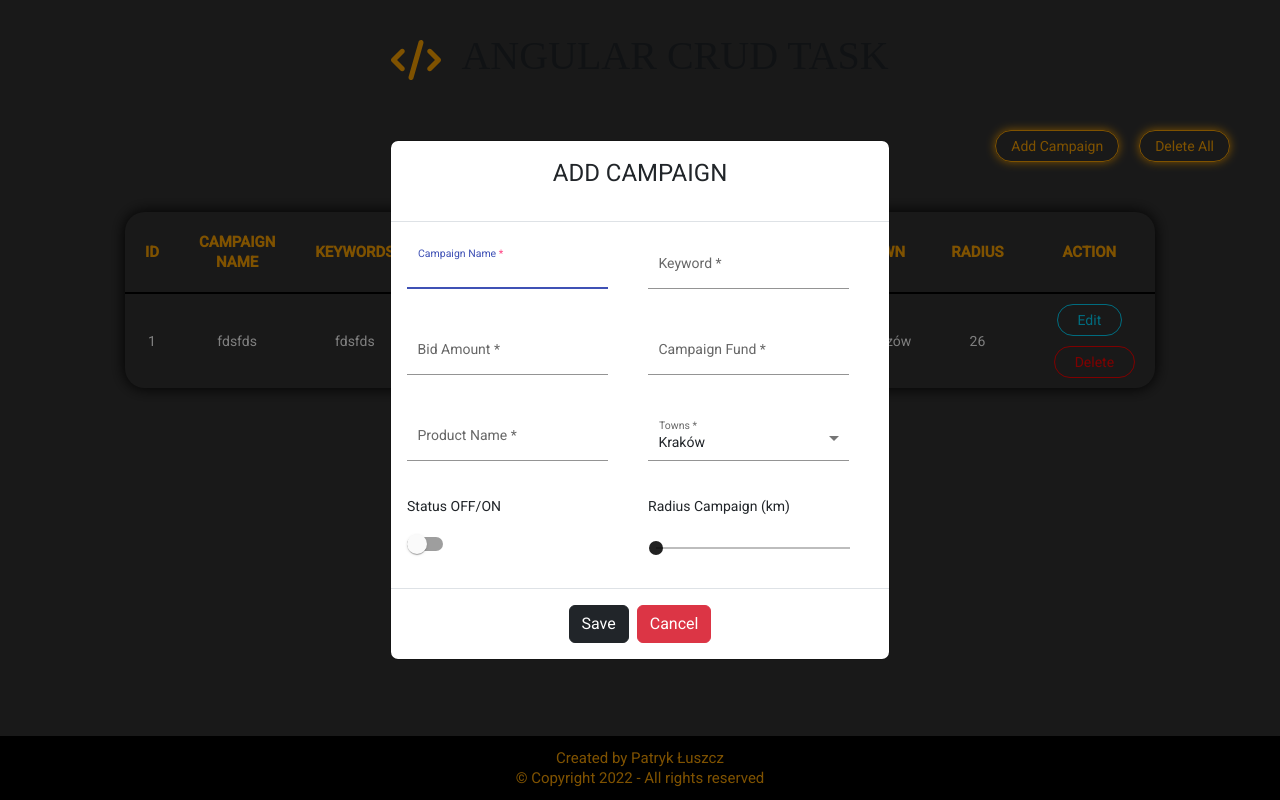
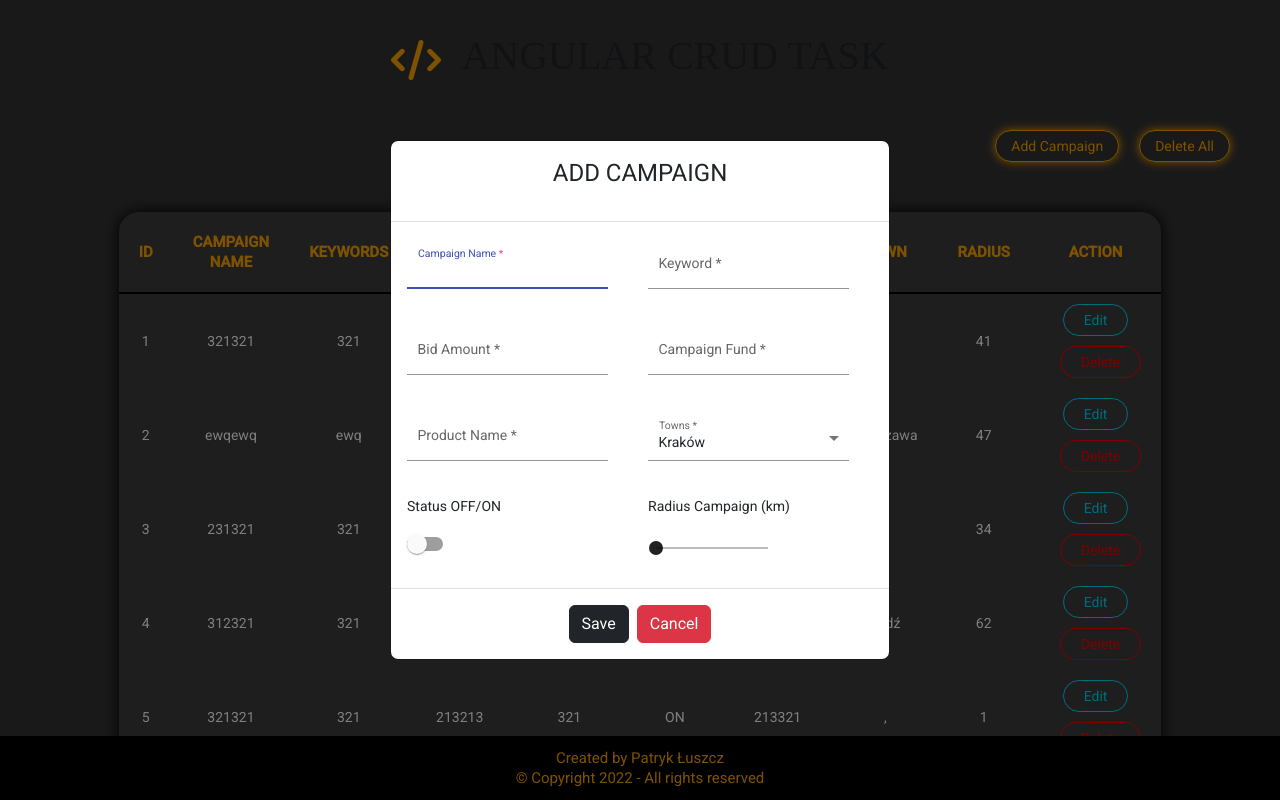
Before and after one commit to patrykluszcz/CRUD-campaign-manager, an Angular app: page / in a window 1280 px wide. Both pictures are taken after a click on the button "Add Campaign". Built offline with nearby package versions, Linux system fonts and the light colour scheme; data requests are answered from the project's data file; a web font is replaced by a local one.

Commit message:
fix: problem with add data to table (need reload)

```diff
--- a/db.json
+++ b/db.json
@@ -1,15 +1,68 @@
 {
   "posts": [
     {
-      "campaignName": "fdsfds",
-      "keyword": "fdsfds",
-      "bidAmount": 324,
-      "campaignFund": 234,
+      "campaignName": "321321",
+      "keyword": "321",
+      "bidAmount": 312321,
+      "campaignFund": 3213213,
       "status": "ON",
-      "productName": "42332r",
-      "town": "Rzeszów",
-      "radius": 26,
+      "productName": "ewqewq",
+      "town": [
+        null,
+        null
+      ],
+      "radius": 41,
       "id": 1
+    },
+    {
+      "campaignName": "ewqewq",
+      "keyword": "ewq",
+      "bidAmount": 321321,
+      "campaignFund": 321213213,
+      "status": "ON",
+      "productName": "321312321",
+      "town": "Warszawa",
+      "radius": 47,
+      "id": 2
+    },
+    {
+      "campaignName": "231321",
+      "keyword": "321",
+      "bidAmount": 312321,
+      "campaignFund": 321321,
+      "status": "ON",
+      "productName": "321231",
+      "town": [
+        null,
+        null
+      ],
+      "radius": 34,
+      "id": 3
+    },
+    {
+      "campaignName": "312321",
+      "keyword": "321",
+      "bidAmount": 21331232,
+      "campaignFund": 1321312,
+      "status": "ON",
+      "productName": "231321",
+      "town": "Łódź",
+      "radius": 62,
+      "id": 4
+    },
+    {
+      "campaignName": "321321",
+      "keyword": "321",
+      "bidAmount": 213213,
+      "campaignFund": 321,
+      "status": "ON",
+      "productName": "213321",
+      "town": [
+        null,
+        null
+      ],
+      "radius": 1,
+      "id": 5
     }
   ],
   "comments": [],
--- a/src/app/app.module.ts
+++ b/src/app/app.module.ts
@@ -8,7 +8,6 @@ import { AppComponent } from './app.component';
 import { NgbModule } from '@ng-bootstrap/ng-bootstrap';
 import { HeaderComponent } from './header/header.component';
 import { MainComponent } from './main/main.component';
-import { FormatableSliderComponent } from './main/modal-campaign/formatable-slider/formatable-slider.component';
 import { FooterComponent } from './footer/footer.component';
 import { FontAwesomeModule } from '@fortawesome/angular-fontawesome';
 import { ModalCampaignComponent } from './main/modal-campaign/modal-campaign.component';
@@ -20,7 +19,6 @@ import { BrowserAnimationsModule } from '@angular/platform-browser/animations';
     HeaderComponent,
     MainComponent,
     ModalCampaignComponent,
-    FormatableSliderComponent,
     FooterComponent,
   ],
   imports: [
--- a/src/app/main/main.component.html
+++ b/src/app/main/main.component.html
@@ -3,9 +3,7 @@
     <button class="main_buttons_addCampaign" (click)="openModal()">
       Add Campaign
     </button>
-    <button class="main_buttons_deleteAll" (click)="deleteAllCampaigns()">
-      Delete All
-    </button>
+    <button class="main_buttons_deleteAll">Delete All</button>
   </div>
 
   <div class="main_wrapper">
@@ -36,7 +34,12 @@
           <td>{{ campaignProperty.town }}</td>
           <td>{{ campaignProperty.radius }}</td>
           <td>
-            <button class="table_td_editBtn" (click)="openModal()">Edit</button>
+            <button
+              class="table_td_editBtn"
+              (click)="editCampaign(campaignProperty.id)"
+            >
+              Edit
+            </button>
             <button
               class="table_td_deleteBtn"
               (click)="deleteCampaign(campaignProperty)"
--- a/src/app/main/main.component.scss
+++ b/src/app/main/main.component.scss
@@ -32,6 +32,7 @@
 
   .main_wrapper_table {
     width: 60%;
+    background-color: rgb(60, 60, 60);
     border-collapse: collapse;
     text-align: center;
     box-shadow: 0 0 15px $black;
--- a/src/app/main/main.component.ts
+++ b/src/app/main/main.component.ts
@@ -1,4 +1,5 @@
-import { Component, OnInit } from '@angular/core';
+import { Component, inject, OnInit, ViewChild } from '@angular/core';
+import { MAT_FORM_FIELD } from '@angular/material/form-field';
 import { NgbModal } from '@ng-bootstrap/ng-bootstrap';
 import { campaignModel } from '../models/campaignModel';
 import { ApiService } from '../shared/api.service';
@@ -10,35 +11,53 @@ import { ModalCampaignComponent } from './modal-campaign/modal-campaign.componen
   styleUrls: ['./main.component.scss'],
 })
 export class MainComponent implements OnInit {
+  @ViewChild(ModalCampaignComponent)
+  modal!: ModalCampaignComponent;
+
+  campaignId!: number;
+
   constructor(public modalService: NgbModal, private apiService: ApiService) {}
 
-  campaigns: campaignModel[] = [];
+  campaigns!: campaignModel[];
 
-  openModal() {
-    this.modalService.open(ModalCampaignComponent, {
-      centered: true,
+  ngOnInit(): void {
+    this.loadCampaign();
+  }
+
+  loadCampaign() {
+    this.apiService.getCampaign().subscribe((res) => {
+      console.log(res);
+      this.campaigns = res;
     });
   }
 
-  ngOnInit(): void {
-    this.apiService.getCampaign().subscribe((res) => {
-      this.campaigns = res;
-    });
-  }
-  deleteAllCampaigns() {
-    this.apiService.deleteCampaigns().subscribe((res) => {
-      console.log(res);
-
-      window.location.reload();
-      alert('deleted campaign');
-    });
+  editCampaign(id: any) {
+    this.openModal();
   }
 
   deleteCampaign(campaignData: any) {
     this.apiService.deleteCampaign(campaignData.id).subscribe((res) => {
       console.log(res);
       console.log(campaignData);
-      window.location.reload();
+      this.loadCampaign();
+    });
+  }
+
+  // updateCampaign(campaignData: any) {
+  //   this.apiService
+  //     .updateCampaign(campaignData, campaignData.id)
+  //     .subscribe((res) => {
+  //       this.loadCampaign();
+  //     });
+  // }
+
+  openModal() {
+    const _modal = this.modalService.open(ModalCampaignComponent, {
+      centered: true,
+    });
+
+    _modal.closed.subscribe(() => {
+      this.loadCampaign();
     });
   }
 }
--- a/src/app/main/modal-campaign/formatable-slider/formatable-slider.component.html
+++ /dev/null
@@ -1,12 +0,0 @@
-<mat-slider
-  thumbLabel
-  [displayWith]="formatLabel"
-  tickInterval="1000"
-  step="1"
-  min="0"
-  max="100"
-  aria-label="units"
-  color="warn"
-  (change)="modelChanged()"
-  [(ngModel)]="sliderValue"
-></mat-slider>
--- a/src/app/main/modal-campaign/formatable-slider/formatable-slider.component.scss
+++ /dev/null
@@ -1,3 +0,0 @@
-mat-slider {
-  width: 210px;
-}
--- a/src/app/main/modal-campaign/formatable-slider/formatable-slider.component.ts
+++ /dev/null
@@ -1,22 +0,0 @@
-import { Component, Output, EventEmitter } from '@angular/core';
-
-@Component({
-  selector: 'app-formatable-slider',
-  templateUrl: './formatable-slider.component.html',
-  styleUrls: ['./formatable-slider.component.scss'],
-})
-export class FormatableSliderComponent {
-  @Output() sliderValueEvent = new EventEmitter<number>();
-
-  sliderValue = 0;
-
-  constructor() {}
-
-  formatLabel(value: number) {
-    return value;
-  }
-
-  modelChanged() {
-    this.sliderValueEvent.emit(this.sliderValue);
-  }
-}
--- a/src/app/main/modal-campaign/modal-campaign.component.html
+++ b/src/app/main/modal-campaign/modal-campaign.component.html
@@ -60,8 +60,10 @@
         <mat-form-field appearance="fill">
           <mat-label>Towns</mat-label>
           <select formControlName="town" matNativeControl required>
-            <option selected disabled></option>
-            <option *ngFor="let town of towns">{{ town }}</option>
+            <option selected disabled>-----</option>
+            <option *ngFor="let town of towns">
+              {{ town }}
+            </option>
           </select>
           <mat-error *ngIf="form['productName'].hasError('required')"
             >Town is required</mat-error
@@ -80,9 +82,17 @@
 
       <div class="col-md-6">
         <label class="mb-2" for="Radius Campaign">Radius Campaign (km)</label>
-        <app-formatable-slider
-          (sliderValueEvent)="getSliderValue($event)"
-        ></app-formatable-slider>
+        <mat-slider
+          thumbLabel
+          [displayWith]="formatLabel"
+          tickInterval="1000"
+          step="1"
+          min="0"
+          max="100"
+          aria-label="units"
+          color="warn"
+          (change)="modelChanged($event)"
+        ></mat-slider>
       </div>
     </div>
   </form>
--- a/src/app/main/modal-campaign/modal-campaign.component.ts
+++ b/src/app/main/modal-campaign/modal-campaign.component.ts
@@ -6,6 +6,7 @@ import { ApiService } from '../../shared/api.service';
 import { campaignModel } from 'src/app/models/campaignModel';
 import { MatSlideToggleChange } from '@angular/material/slide-toggle';
 import { validateAllFormFields } from 'src/app/shared/utils';
+import { MatSliderModule } from '@angular/material/slider';
 
 @Component({
   selector: 'app-modal-campaign',
@@ -21,6 +22,21 @@ export class ModalCampaignComponent implements OnInit {
   valueFromSlider!: number;
 
   isChecked = false;
+
+  sliderValue = 0;
+
+  modelChanged(event: any) {
+    this.sliderValue = event.value;
+    console.log(this.sliderValue);
+  }
+
+  formatLabel(value: number) {
+    if (value >= 1000) {
+      return Math.round(value / 1000) + 'k';
+    }
+
+    return value;
+  }
 
   campaignModelObj: campaignModel = {
     id: 0,
@@ -82,20 +98,14 @@ export class ModalCampaignComponent implements OnInit {
     this.formValues.reset();
   }
 
-  formatLabel(value: number) {
-    if (value >= 1000) {
-      return Math.round(value / 1000) + 'k';
-    }
-
-    return value;
-  }
-
   statusChanged(event: MatSlideToggleChange) {
     this.isChecked = event.checked;
   }
 
   getAllCampaignData() {
     this.apiService.getCampaign().subscribe((res) => {
+      console.log(res);
+
       this.campaigns = res;
     });
   }
@@ -125,12 +135,11 @@ export class ModalCampaignComponent implements OnInit {
       this.campaignModelObj.productName = this.formValues.value.productName;
       this.campaignModelObj.status = this.isChecked ? 'ON' : 'OFF';
       this.campaignModelObj.town = this.formValues.value.town;
-      this.campaignModelObj.radius = this.valueFromSlider;
+      this.campaignModelObj.radius = this.sliderValue;
     }
     this.apiService.postCampaign(this.campaignModelObj).subscribe((res) => {
       console.log(res);
       this.formValues.reset();
-      this.getAllCampaignData();
     });
   }
 
@@ -138,8 +147,6 @@ export class ModalCampaignComponent implements OnInit {
     validateAllFormFields(this.formValues);
 
     if (this.formValues.invalid) return;
-
-    // this.postCampaign({ ...this.formValues.value });
     this.postCampaign();
 
     this.closeModal();
@@ -156,8 +163,7 @@ export class ModalCampaignComponent implements OnInit {
     this.apiService
       .updateCampaign(this.campaignModelObj, this.campaignModelObj.id)
       .subscribe(() => {
-        alert('update successufully');
-        this.formValues.reset();
+        // this.formValues.reset();
         this.closeModal();
         this.getAllCampaignData();
       });
@@ -168,9 +174,4 @@ export class ModalCampaignComponent implements OnInit {
       this.getAllCampaignData();
     });
   }
-
-  getSliderValue(sliderValue: number) {
-    console.log(sliderValue);
-    this.valueFromSlider = sliderValue;
-  }
 }
--- a/src/app/shared/api.service.ts
+++ b/src/app/shared/api.service.ts
@@ -1,30 +1,30 @@
 import { Injectable } from '@angular/core';
 import { HttpClient } from '@angular/common/http';
 import { map, Observable } from 'rxjs';
+import { campaignModel } from '../models/campaignModel';
 
 @Injectable({
   providedIn: 'root',
 })
 export class ApiService {
+  apiUrl = 'http://localhost:3005/posts';
+
   constructor(private http: HttpClient) {}
 
   postCampaign(data: any) {
-    return this.http.post<any>('http://localhost:3004/posts', data).pipe(
+    return this.http.post<any>(this.apiUrl, data).pipe(
       map((res: any) => {
         return res;
       })
     );
   }
 
-  getCampaign(): Observable<any> {
-    return this.http.get<any>('http://localhost:3004/posts').pipe(
-      map((res: any) => {
-        return res;
-      })
-    );
+  getCampaign(): Observable<campaignModel[]> {
+    return this.http.get<campaignModel[]>(this.apiUrl);
   }
+
   updateCampaign(data: any, id: number) {
-    return this.http.put<any>('http://localhost:3004/posts/' + id, data).pipe(
+    return this.http.put<any>(this.apiUrl + '/' + id, data).pipe(
       map((res: any) => {
         return res;
       })
@@ -32,18 +32,18 @@ export class ApiService {
   }
 
   deleteCampaign(id: number) {
-    return this.http.delete<any>('http://localhost:3004/posts/' + id).pipe(
+    return this.http.delete<any>(this.apiUrl + '/' + id).pipe(
       map((res: any) => {
         return res;
       })
     );
   }
 
-  deleteCampaigns() {
-    return this.http.delete<any>('http://localhost:3004/posts').pipe(
-      map((res: any) => {
-        return res;
-      })
-    );
-  }
+  // deleteCampaigns() {
+  //   return this.http.delete<any>(this.apiUrl).pipe(
+  //     map((res: any) => {
+  //       return res;
+  //     })
+  //   );
+  // }
 }
```
